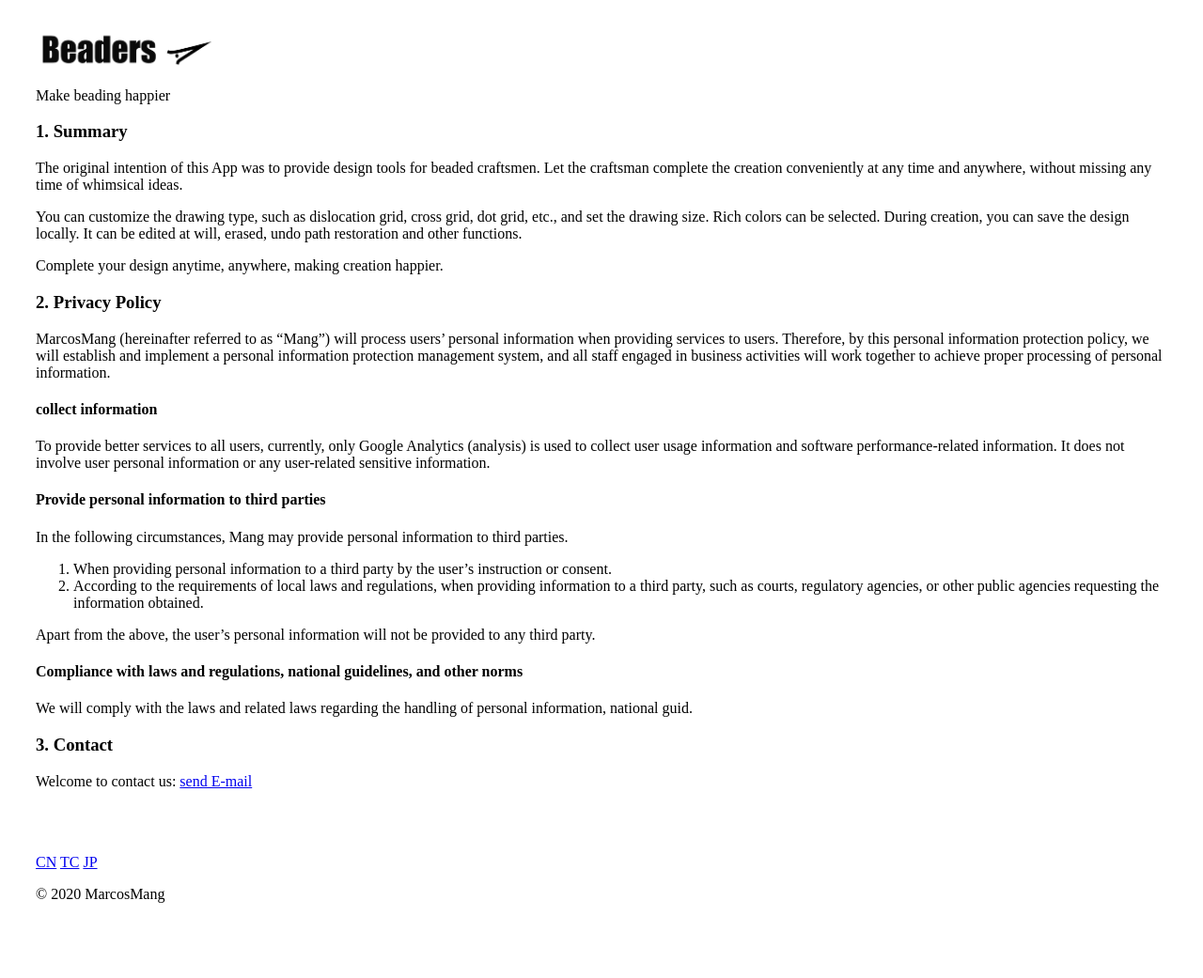
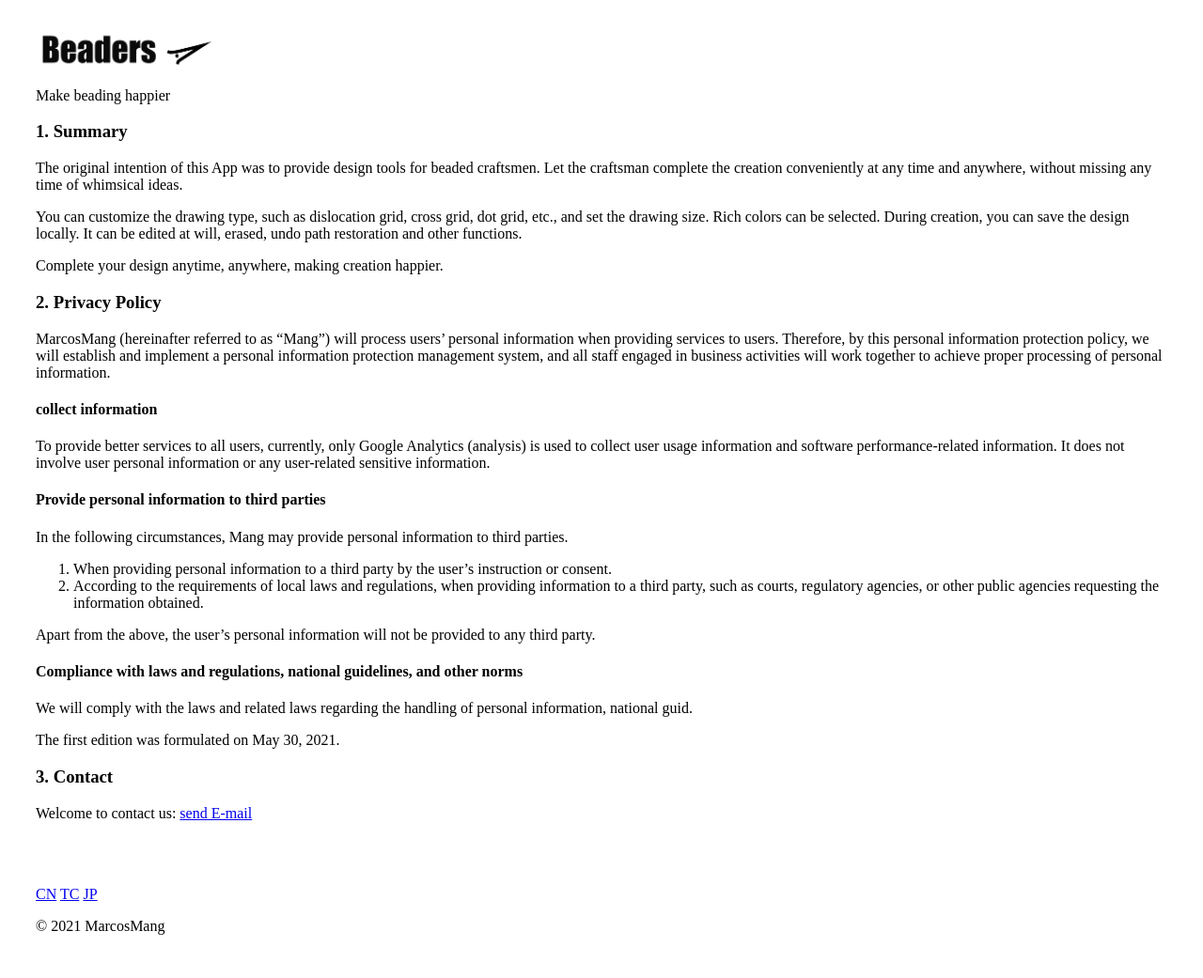
Before and after one commit to lingfengmarskey/BeadersInfomation, a Jekyll site: the page built from docs/index.markdown, in a window 1280 px wide. Shown: the whole page at 94% size. Built offline with Jekyll 4.4.1, drawn with Linux system fonts in a browser that asks for light colours; before the commit the page ends 1007 px from its top, so only the background shows below that.

Commit message:
update contents

```diff
--- a/docs/_includes/footer.html
+++ b/docs/_includes/footer.html
@@ -7,5 +7,5 @@
 
 <footer>
 	<div clss="bottomline"></div>
-	<p>© 2020 MarcosMang</p>
+	<p>© 2021 MarcosMang</p>
 </footer>
--- a/docs/index.markdown
+++ b/docs/index.markdown
@@ -54,6 +54,7 @@ Apart from the above, the user's personal information will not be provided to an
 #### Compliance with laws and regulations, national guidelines, and other norms
 We will comply with the laws and related laws regarding the handling of personal information, national guid.
 
+The first edition was formulated on May 30, 2021.
 
 <h3 id="contact">3. Contact
 </h3>
--- a/docs/indexs/index-cn.markdown
+++ b/docs/indexs/index-cn.markdown
@@ -56,7 +56,7 @@ MarcosMang（一下简称"Mang"）在为用户提供服务时,会处理用户的
 #### 2.3 遵守法律法规，国家准则和其他规范
 我们将遵守有关处理个人信息，国家准则和附属组织准则的法律和相关法律。
 
-第一版于2020年12月11日制定
+第一版于2021年05月30日制定。
 
 <h3 id="contact">3. 联系我们
 </h3>
--- a/docs/indexs/index-jp.markdown
+++ b/docs/indexs/index-jp.markdown
@@ -56,7 +56,7 @@ MarcosMang（以下「Mang」という）は、ユーザーにサービスを提
 #### 2.3 法規制、国内ガイドライン、その他の規範の遵守
 個人情報の取り扱いに関する法律および関連法、国内ガイドラインおよび関連組織ガイドラインを遵守します。
 
-初版は2020年12月11日に開発されました。
+初版は201年05月30日に開発されました。
 
 <h3 id="contact">3. Contact
 </h3>
--- a/docs/indexs/index-tc.markdown
+++ b/docs/indexs/index-tc.markdown
@@ -56,7 +56,7 @@ MarcosMang（一下簡稱"Mang"）在為用戶提供服務時,會處理用戶的
 #### 2.3 遵守法律法規，國家準則和其他規範
 我們將遵守有關處理個人信息，國家準則和附屬組織準則的法律和相關法律。
 
-第一版於2020年12月11日制定
+第一版於2021年05月30日制定
 
 <h3 id="contact">3. 聯繫我們
 </h3>
```
